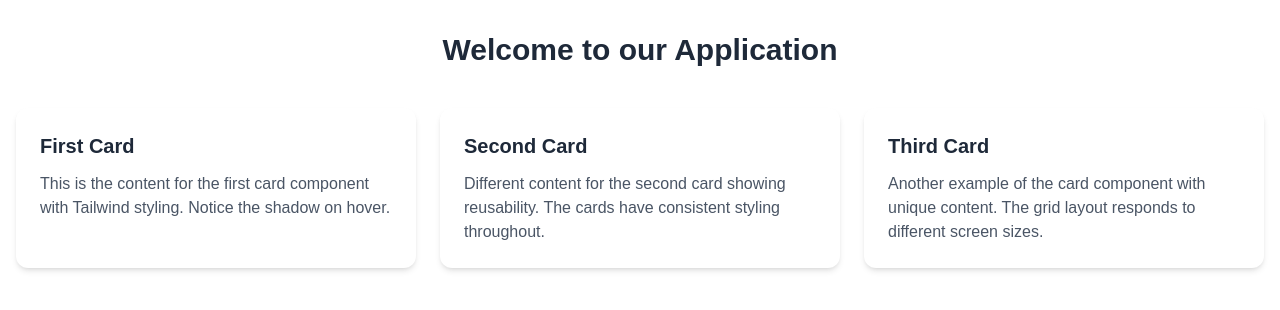
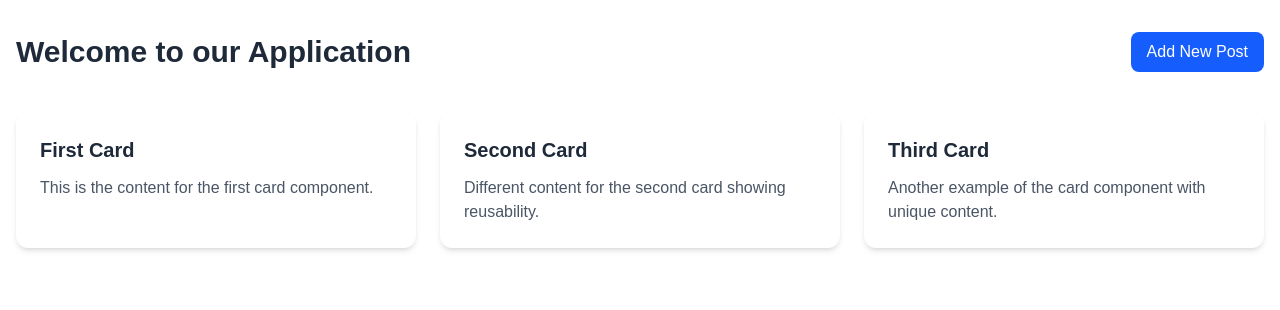
Before and after one commit to MarioTawadrous/alx-project-0x02-setup, a Next.js app in the folder alx-project-0x02/: page /home in a window 1280 px wide. Shown: the top 310 px of the page. Built offline with nearby package versions, Linux system fonts and the light colour scheme.

Commit message:
Created PostModal component

```diff
--- /dev/null
+++ b/alx-project-0x02/components/common/PostModal.tsx
@@ -0,0 +1,80 @@
+// components/common/PostModal.tsx
+import React, { useState } from "react";
+import { type PostModalProps } from "@/interfaces";
+
+const PostModal: React.FC<PostModalProps> = ({ isOpen, onClose, onSubmit }) => {
+  const [title, setTitle] = useState("");
+  const [content, setContent] = useState("");
+
+  const handleSubmit = (e: React.FormEvent) => {
+    e.preventDefault();
+    onSubmit(title, content);
+    setTitle("");
+    setContent("");
+    onClose();
+  };
+
+  if (!isOpen) return null;
+
+  return (
+    <div className="fixed inset-0 bg-black bg-opacity-50 flex justify-center items-center z-50">
+      <div className="bg-white rounded-xl shadow-2xl w-full max-w-md mx-4">
+        <div className="p-6">
+          <h2 className="text-2xl font-bold text-gray-800 mb-4">
+            Create New Post
+          </h2>
+          <form onSubmit={handleSubmit}>
+            <div className="mb-4">
+              <label
+                htmlFor="title"
+                className="block text-gray-700 font-medium mb-2"
+              >
+                Title
+              </label>
+              <input
+                type="text"
+                id="title"
+                value={title}
+                onChange={(e) => setTitle(e.target.value)}
+                className="w-full px-4 py-2 border border-gray-300 rounded-lg focus:ring-2 focus:ring-blue-500 focus:border-transparent"
+                required
+              />
+            </div>
+            <div className="mb-6">
+              <label
+                htmlFor="content"
+                className="block text-gray-700 font-medium mb-2"
+              >
+                Content
+              </label>
+              <textarea
+                id="content"
+                value={content}
+                onChange={(e) => setContent(e.target.value)}
+                className="w-full px-4 py-2 border border-gray-300 rounded-lg focus:ring-2 focus:ring-blue-500 focus:border-transparent min-h-[100px]"
+                required
+              />
+            </div>
+            <div className="flex justify-end space-x-3">
+              <button
+                type="button"
+                onClick={onClose}
+                className="px-4 py-2 text-gray-600 hover:text-gray-800 font-medium"
+              >
+                Cancel
+              </button>
+              <button
+                type="submit"
+                className="px-4 py-2 bg-blue-600 text-white font-medium rounded-lg hover:bg-blue-700 transition-colors"
+              >
+                Create Post
+              </button>
+            </div>
+          </form>
+        </div>
+      </div>
+    </div>
+  );
+};
+
+export default PostModal;
--- a/alx-project-0x02/pages/home.tsx
+++ b/alx-project-0x02/pages/home.tsx
@@ -1,26 +1,54 @@
 import Card from "@/components/common/Card";
+import PostModal from "../components/common/PostModal";
+import { type CardProps } from "../interfaces";
+import { useState } from "react";
 
 export default function Home() {
+  const [isModalOpen, setIsModalOpen] = useState(false);
+  const [posts, setPosts] = useState<CardProps[]>([
+    {
+      title: "First Card",
+      content: "This is the content for the first card component.",
+    },
+    {
+      title: "Second Card",
+      content: "Different content for the second card showing reusability.",
+    },
+    {
+      title: "Third Card",
+      content: "Another example of the card component with unique content.",
+    },
+  ]);
+
+  const handleAddPost = (title: string, content: string) => {
+    setPosts([...posts, { title, content }]);
+  };
+
   return (
     <div className="container mx-auto px-4 py-8">
-      <h1 className="text-3xl font-bold text-center text-gray-800 mb-10">
-        Welcome to our Application
-      </h1>
+      <div className="flex justify-between items-center mb-10">
+        <h1 className="text-3xl font-bold text-gray-800">
+          Welcome to our Application
+        </h1>
+        <button
+          onClick={() => setIsModalOpen(true)}
+          className="bg-blue-600 hover:bg-blue-700 text-white font-medium py-2 px-4 rounded-lg transition-colors"
+        >
+          Add New Post
+        </button>
+      </div>
 
       <div className="grid grid-cols-1 md:grid-cols-2 lg:grid-cols-3 gap-6">
-        <Card
-          title="First Card"
-          content="This is the content for the first card component with Tailwind styling. Notice the shadow on hover."
-        />
-        <Card
-          title="Second Card"
-          content="Different content for the second card showing reusability. The cards have consistent styling throughout."
-        />
-        <Card
-          title="Third Card"
-          content="Another example of the card component with unique content. The grid layout responds to different screen sizes."
-        />
+        {posts.map((post, index) => (
+          <Card key={index} title={post.title} content={post.content} />
+        ))}
       </div>
+
+      <PostModal
+        isOpen={isModalOpen}
+        onClose={() => setIsModalOpen(false)}
+        onSubmit={handleAddPost}
+      />
     </div>
   );
 }
```
Also changed, not shown: alx-project-0x02/interfaces/index.ts (+7 -0 lines).
